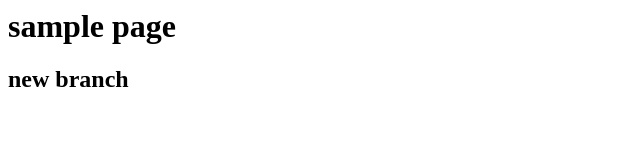
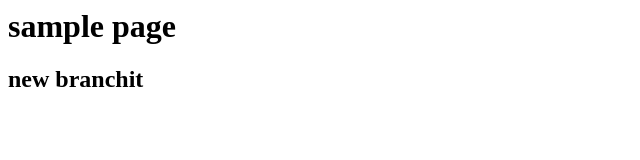
Before and after one commit to ews77/test, a plain HTML site: page sample.html in a window 1280 px wide. Shown: the full height of the page, 0-640 px from the left. Drawn offline with Linux system fonts and the light colour scheme.

Commit message:
pulled from repository

```diff
--- a/sample.html
+++ b/sample.html
@@ -1,7 +1,7 @@
 <html>
   <body>
     <h1>sample page    </h1>
-    <h2>new branch</h2>
+    <h2>new branchit </h2>
 
   </body>
 </html>
```
